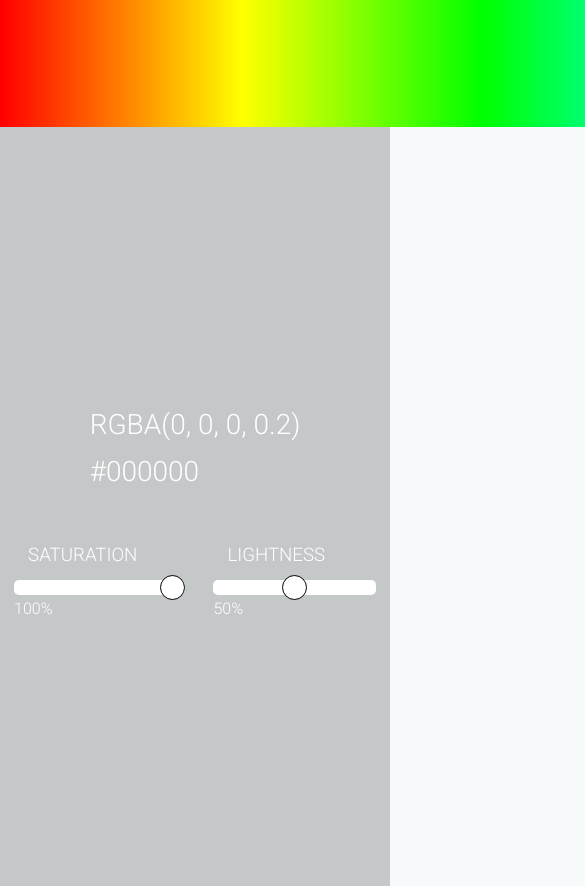
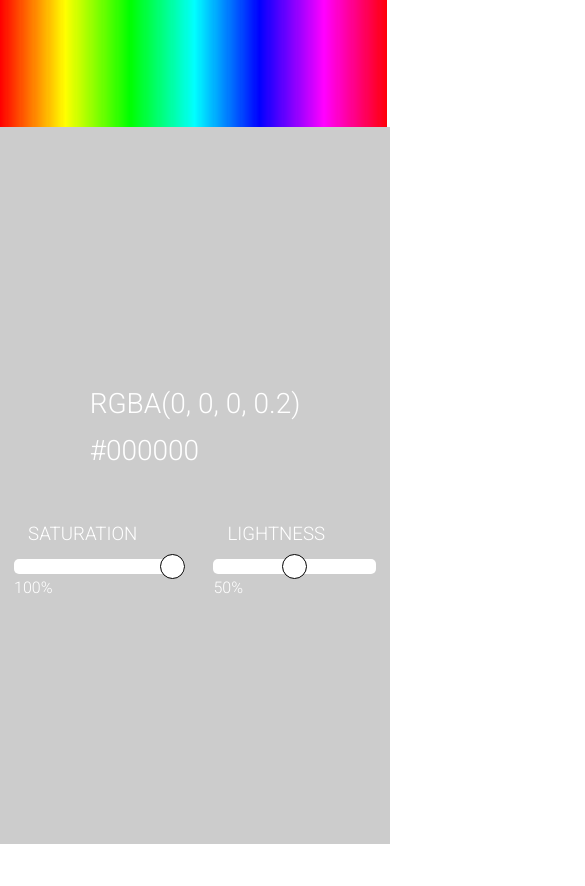
Before and after one commit to pablorodrigo52/colorpallete, a React (Create React App) app: page / in a window 390 px wide. Shown: the top 886 px of the page, 585 px wide, since content can reach past the window. After the commit the page ends 844 px from the top, so only its background shows below. Built offline with nearby package versions, Linux system fonts and the light colour scheme.

Commit message:
adjusting responsive

```diff
--- a/src/app/css/App.css
+++ b/src/app/css/App.css
@@ -4,21 +4,21 @@
   padding: 0;
   list-style: none;
 }
-body {
+/* body {
   background: #f6fafb;
   overflow: hidden;
-}
+} */
 .colors{
   height: 15vh;
-  width: 100%;
+  /* width: 100%;
   max-width: 100%;
-  min-width: 100%;
+  min-width: 100%; */
   display: flex;
   flex-direction: column;
   flex-wrap: wrap;
 }
 .panel{
-    height: 90vh;
+  height: 85vh;
   display: flex;
   align-items: center;
   flex-direction: column;
@@ -28,9 +28,9 @@ body {
   text-transform: uppercase;
   font-weight: 300;
   font-size: 30pt;
-    max-width: 100%;
+  /* max-width: 100%;
   min-width: 100%;
-    width: 100%;
+  width: 100%; */
 }
 
 .panel div{
--- a/src/app/css/Color.css
+++ b/src/app/css/Color.css
@@ -1,12 +1,14 @@
 .color {
-    min-width: 4px;
-    transition: .3s all;
+    /* min-width: 4px; */
+    min-width: 1px;
+    display: inline-block;
+    /* transition: .3s all; */
 }
 .color.detach {
     cursor: pointer;
-    transform: scaleX(1.5);
+    transform: scaleX(1);
     border: 1px solid white;
-    box-shadow: 1px 2px 5px rgba(0, 0, 0, 0.384);
-    padding: 3px;
-    transition: .3s all;
+    box-shadow: 0px 2px 5px rgba(0, 0, 0, 0.5);
+    padding: 1%;
+    /* transition: padding .1s ease-in-out; */
 }
--- a/src/app/css/Responsive.css
+++ b/src/app/css/Responsive.css
@@ -1,6 +1,9 @@
 @media screen and (max-width: 500px){
     .panel div svg{
         display: none;
+    }
+    .color.detach {
+        padding: 3%;
     }
 }
 
```
Lines whose indentation alone changed are shown as unchanged.
